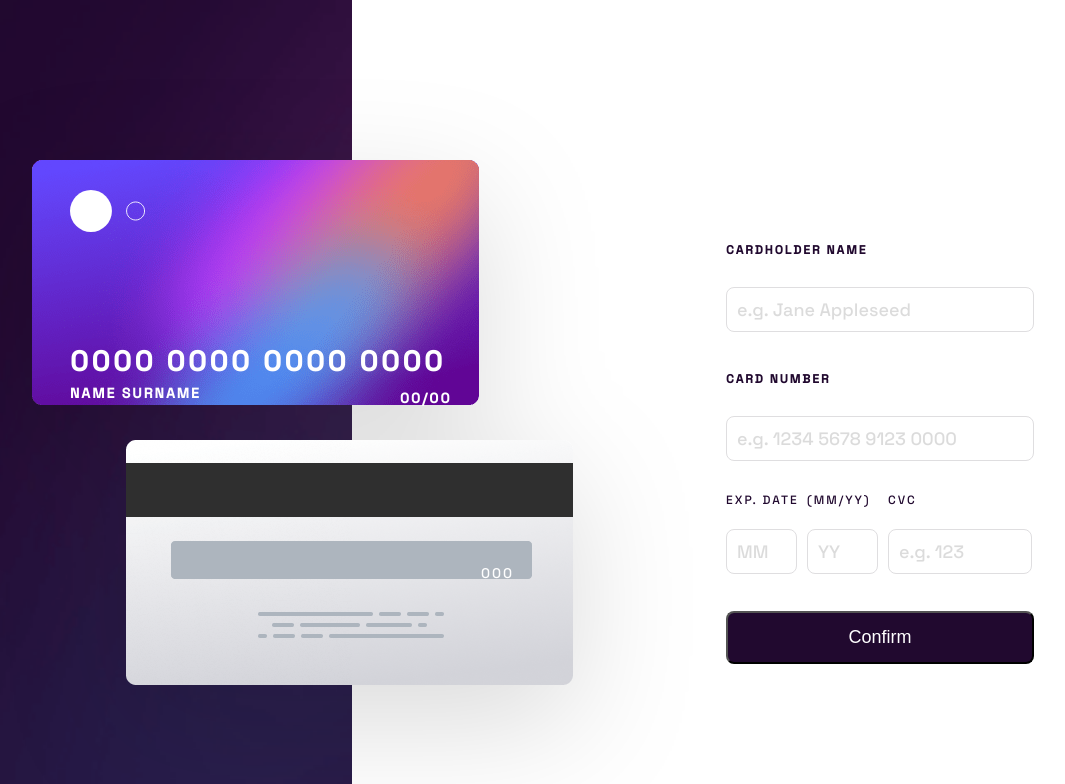
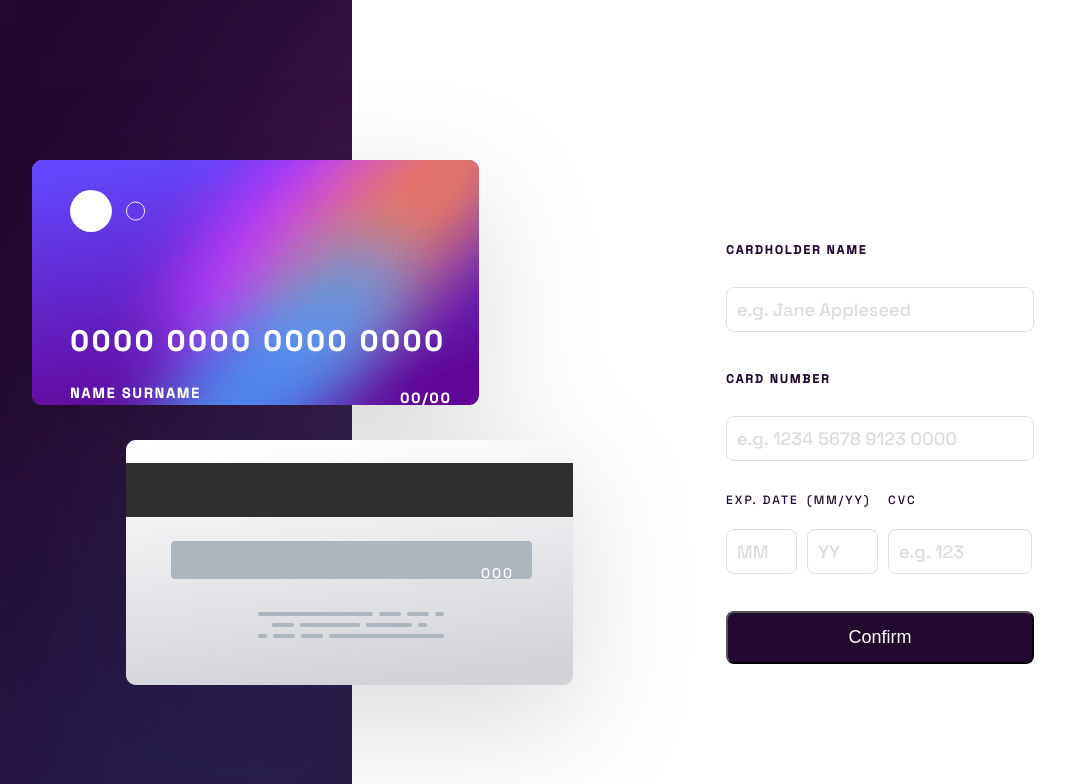
Before and after one commit to Parastashvili/Interactive-Card-Details-React-TS, a React (Create React App) app: page / in a window 1536 px wide. Shown: the top 784 px of the page, without its empty margins (132-1197 px from the left). Built offline with nearby package versions, Linux system fonts and the light colour scheme; the HTML template or start-up script is replaced by a standard one.

Commit message:
finished responsive and logic

```diff
--- a/src/App.css
+++ b/src/App.css
@@ -271,7 +271,7 @@ input::placeholder {
     font-size: 28px;
     line-height: 36px;
     letter-spacing: 3.42222px;
-    top: calc(50% - 80px);
+    top: calc(50% - 100px);
     left: -40px;
   }
   .cardNameDate {
```
